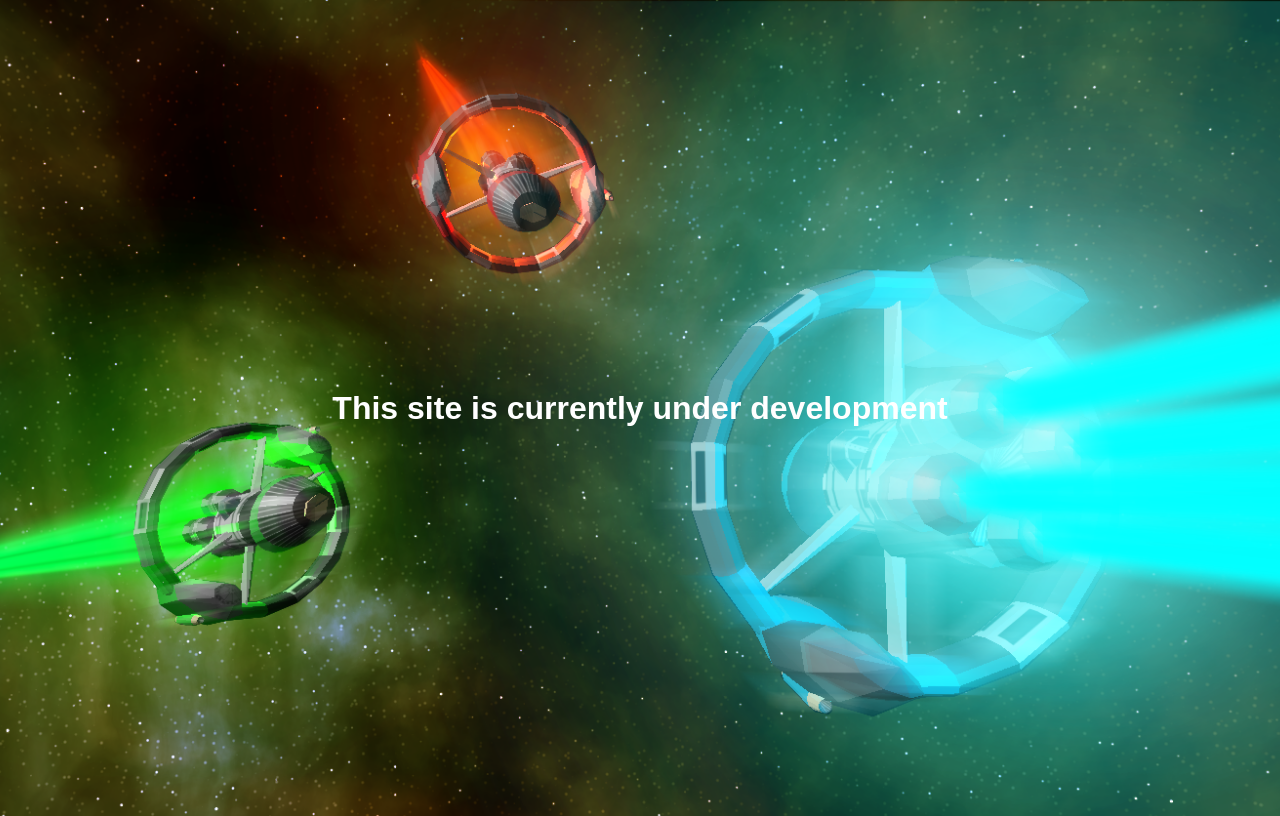
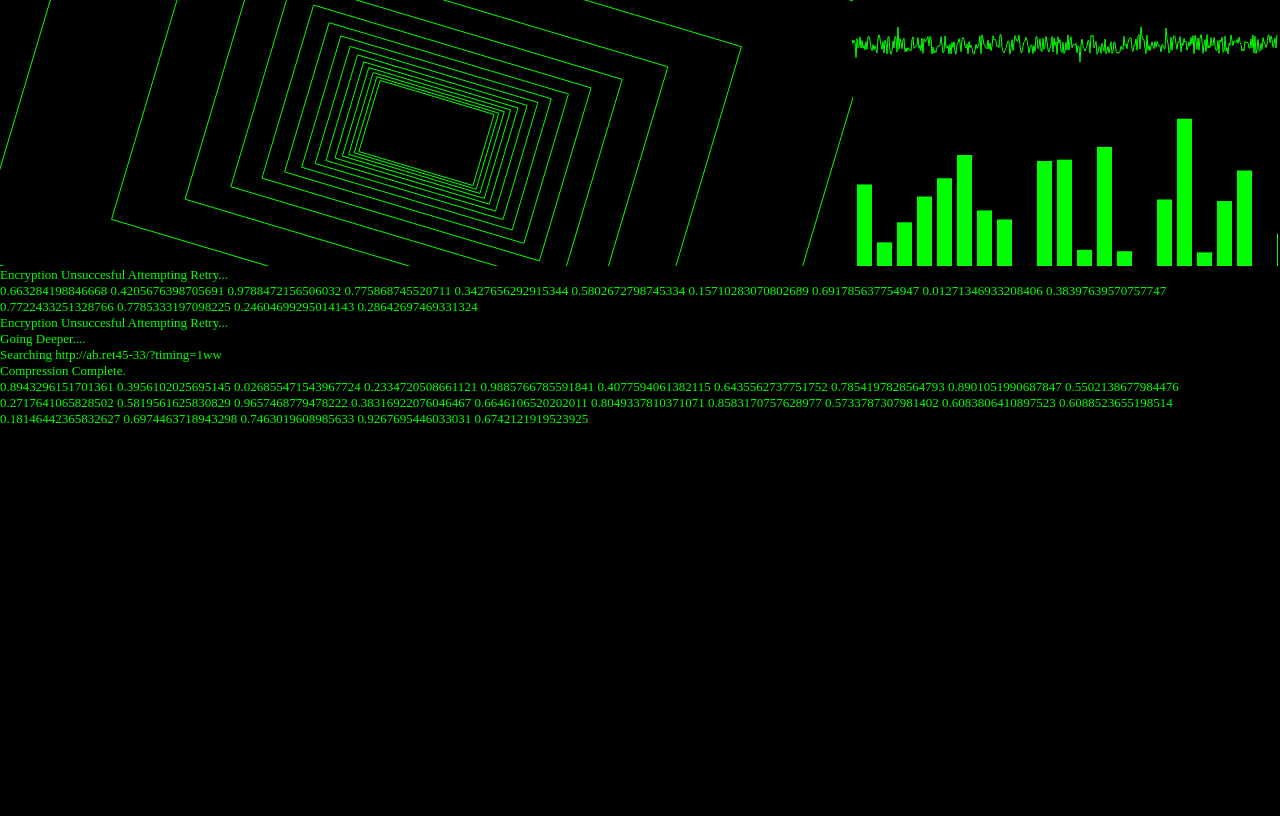
Before and after one commit to rithyn/rithyn.github.io, a plain HTML site: page index.html in a window 1280 px wide. Drawn offline with Linux system fonts and the light colour scheme; a web font is replaced by a local one.

Commit message:
Add Source Code v1

```diff
--- a/index.html
+++ b/index.html
@@ -1,32 +1,6 @@
-<!DOCTYPE html>
-<html lang="en">
 <head>
-    <meta charset="UTF-8">
-    <meta name="viewport" content="width=device-width, initial-scale=1.0">
-    <title>Home</title>
-    <style>
-        body {
-            display: flex;
-            flex-direction: column;
-            justify-content: center;
-            align-items: center;
-            min-height: 100vh;
-            font-family: Arial, sans-serif;
-            background: url(./assets/img/404.png) center/cover;
-        }
-
-        h1 {
-            font-size: 32px;
-            margin-bottom: 20px;
-            color: white;
-        }
-
-        p {
-            font-size: 16px;
-        }
-    </style>
-</head>
-<body>
-    <h1>This site is currently under development</h1>
-</body>
-</html>
+  <link rel="stylesheet" href="style.css">
+</head><canvas class='hacker-3d-shiz'></canvas>
+<canvas class='bars-and-stuff'></canvas>
+<div class="output-console"></div>
+<script src="./script.js"></script>
--- /dev/null
+++ b/script.js
@@ -0,0 +1,276 @@
+var canvas = document.querySelector(".hacker-3d-shiz"),
+    ctx = canvas.getContext("2d"),
+    canvasBars = document.querySelector(".bars-and-stuff"),
+    ctxBars = canvasBars.getContext("2d"),
+    outputConsole = document.querySelector(".output-console");
+
+canvas.width = (window.innerWidth/3)*2;
+canvas.height = window.innerHeight / 3;
+
+canvasBars.width = window.innerWidth/3;
+canvasBars.height = canvas.height;
+
+outputConsole.style.height = (window.innerHeight / 3) * 2 + 'px';
+outputConsole.style.top = window.innerHeight / 3 + 'px'
+
+
+/* Graphics stuff */
+function Square(z) {
+    this.width = canvas.width/2;
+
+    if(canvas.height < 200){
+      this.width = 200;
+    };
+
+    this.height = canvas.height;
+    z = z || 0;
+
+    this.points = [
+    new Point({
+        x: (canvas.width / 2) - this.width,
+        y: (canvas.height / 2) - this.height,
+        z: z
+    }),
+    new Point({
+        x: (canvas.width / 2) + this.width,
+        y: (canvas.height / 2) - this.height,
+        z: z
+    }),
+    new Point({
+        x: (canvas.width / 2) + this.width,
+        y: (canvas.height / 2) + this.height,
+        z: z
+    }),
+    new Point({
+        x: (canvas.width / 2) - this.width,
+        y: (canvas.height / 2) + this.height,
+        z: z
+    })];
+    this.dist = 0;
+}
+
+Square.prototype.update = function () {
+    for (var p = 0; p < this.points.length; p++) {
+        this.points[p].rotateZ(0.001);
+        this.points[p].z -= 3;
+        if (this.points[p].z < -300) {
+            this.points[p].z = 2700;
+        }
+        this.points[p].map2D();
+    }
+}
+
+Square.prototype.render = function () {
+    ctx.beginPath();
+    ctx.moveTo(this.points[0].xPos, this.points[0].yPos);
+    for (var p = 1; p < this.points.length; p++) {
+        if (this.points[p].z > -(focal - 50)) {
+            ctx.lineTo(this.points[p].xPos, this.points[p].yPos);
+        }
+    }
+
+    ctx.closePath();
+    ctx.stroke();
+
+    this.dist = this.points[this.points.length - 1].z;
+
+};
+
+function Point(pos) {
+    this.x = pos.x - canvas.width / 2 || 0;
+    this.y = pos.y - canvas.height / 2 || 0;
+    this.z = pos.z || 0;
+
+    this.cX = 0;
+    this.cY = 0;
+    this.cZ = 0;
+
+    this.xPos = 0;
+    this.yPos = 0;
+    this.map2D();
+}
+
+Point.prototype.rotateZ = function (angleZ) {
+    var cosZ = Math.cos(angleZ),
+        sinZ = Math.sin(angleZ),
+        x1 = this.x * cosZ - this.y * sinZ,
+        y1 = this.y * cosZ + this.x * sinZ;
+
+    this.x = x1;
+    this.y = y1;
+}
+
+Point.prototype.map2D = function () {
+    var scaleX = focal / (focal + this.z + this.cZ),
+        scaleY = focal / (focal + this.z + this.cZ);
+
+    this.xPos = vpx + (this.cX + this.x) * scaleX;
+    this.yPos = vpy + (this.cY + this.y) * scaleY;
+};
+
+// Init graphics stuff
+var squares = [],
+    focal = canvas.width / 2,
+    vpx = canvas.width / 2,
+    vpy = canvas.height / 2,
+    barVals = [],
+    sineVal = 0;
+
+/* fake console stuff */
+var commandStart = ['Performing DNS Lookups for',
+                'Searching ',
+                'Analyzing ',
+                'Estimating Approximate Location of ',
+                'Compressing ',
+                'Requesting Authorization From : ',
+                'wget -a -t ',
+                'tar -xzf ',
+                'Entering Location ',
+                'Compilation Started of ',
+                 'Downloading '],
+    commandParts = ['Data Structure',
+                    'http://wwjd.com?au&2',
+                    'Texture',
+                    'TPS Reports',
+                    ' .... Searching ... ',
+                    'http://zanb.se/?23&88&far=2',
+                    'http://ab.ret45-33/?timing=1ww'],
+    commandResponses = ['Authorizing ',
+                 'Authorized...',
+                 'Access Granted..',
+                 'Going Deeper....',
+                 'Compression Complete.',
+                 'Compilation of Data Structures Complete..',
+                 'Entering Security Console...',
+                 'Encryption Unsuccesful Attempting Retry...',
+                 'Waiting for response...',
+                 '....Searching...',
+                 'Calculating Space Requirements '
+                ],
+    isProcessing = false,
+    processTime = 0,
+    lastProcess = 0;
+
+
+function render() {
+    ctx.clearRect(0, 0, canvas.width, canvas.height);
+
+    squares.sort(function (a, b) {
+        return b.dist - a.dist;
+    });
+    for (var i = 0, len = squares.length; i < len; i++) {
+        squares[i].update();
+        squares[i].render();
+    }
+
+    ctxBars.clearRect(0, 0, canvasBars.width, canvasBars.height);
+
+    ctxBars.beginPath();
+    var y = canvasBars.height/6;
+    ctxBars.moveTo(0,y);
+
+    for(i = 0; i < canvasBars.width; i++){
+        var ran = (Math.random()*20)-10;
+        if(Math.random() > 0.98){
+             ran = (Math.random()*50)-25
+        }
+        ctxBars.lineTo(i, y + ran);
+    }
+
+    ctxBars.stroke();
+
+    for(i = 0; i < canvasBars.width; i+=20){
+        if(!barVals[i]){
+            barVals[i] = {
+                val : Math.random()*(canvasBars.height/2),
+                freq : 0.1,
+                sineVal : Math.random()*100
+            };
+        }
+
+        barVals[i].sineVal+=barVals[i].freq;
+        barVals[i].val+=Math.sin(barVals[i].sineVal*Math.PI/2)*5;
+        ctxBars.fillRect(i+5,canvasBars.height,15,-barVals[i].val);
+    }
+
+    requestAnimationFrame(render);
+}
+
+function consoleOutput(){
+    var textEl = document.createElement('p');
+
+    if(isProcessing){
+        textEl = document.createElement('span');
+        textEl.textContent += Math.random() + " ";
+        if(Date.now() > lastProcess + processTime){
+            isProcessing = false;
+        }
+    }else{
+        var commandType = ~~(Math.random()*4);
+        switch(commandType){
+            case 0:
+                textEl.textContent = commandStart[~~(Math.random()*commandStart.length)] + commandParts[~~(Math.random()*commandParts.length)];
+                break;
+            case 3:
+                isProcessing = true;
+                processTime = ~~(Math.random()*5000);
+                lastProcess = Date.now();
+            default:
+                 textEl.textContent = commandResponses[~~(Math.random()*commandResponses.length)];
+            break;
+        }
+    }
+
+    outputConsole.scrollTop = outputConsole.scrollHeight;
+    outputConsole.appendChild(textEl);
+
+    if (outputConsole.scrollHeight > window.innerHeight) {
+       var removeNodes = outputConsole.querySelectorAll('*');
+       for(var n = 0; n < ~~(removeNodes.length/3); n++){
+            outputConsole.removeChild(removeNodes[n]);
+        }
+    }
+
+    setTimeout(consoleOutput, ~~(Math.random()*200));
+}
+
+
+setTimeout(function(){
+      canvas.width = (window.innerWidth/3)*2;
+      canvas.height = window.innerHeight / 3;
+
+      canvasBars.width = window.innerWidth/3;
+      canvasBars.height = canvas.height;
+
+      outputConsole.style.height = (window.innerHeight / 3) * 2 + 'px';
+      outputConsole.style.top = window.innerHeight / 3 + 'px';
+
+      focal = canvas.width / 2;
+      vpx = canvas.width / 2;
+      vpy = canvas.height / 2;
+
+      for (var i = 0; i < 15; i++) {
+          squares.push(new Square(-300 + (i * 200)));
+      }
+
+      ctx.strokeStyle = ctxBars.strokeStyle = ctxBars.fillStyle = '#00FF00';
+
+      render();
+      consoleOutput();
+}, 200);
+
+window.addEventListener('resize', function(){
+      canvas.width = (window.innerWidth/3)*2;
+      canvas.height = window.innerHeight / 3;
+
+      canvasBars.width = window.innerWidth/3;
+      canvasBars.height = canvas.height;
+
+      outputConsole.style.height = (window.innerHeight / 3) * 2 + 'px';
+      outputConsole.style.top = window.innerHeight / 3 + 'px';
+
+      focal = canvas.width / 2;
+      vpx = canvas.width / 2;
+      vpy = canvas.height / 2;
+      ctx.strokeStyle = ctxBars.strokeStyle = ctxBars.fillStyle = '#00FF00';
+});
--- /dev/null
+++ b/style.css
@@ -0,0 +1,28 @@
+@font-face {
+  font-family: 'Source Code Pro';
+  font-style: normal;
+  font-weight: 400;
+  src: local('Source Code Pro'), local('SourceCodePro-Regular'), url(http://themes.googleusercontent.com/static/fonts/sourcecodepro/v4/mrl8jkM18OlOQN8JLgasDxM0YzuT7MdOe03otPbuUS0.woff) format('woff');
+}
+
+body {
+    font-family: Source Code Pro;
+    background:#000;
+    color: #00FF00;
+    margin:0;
+    font-size: 13px;
+}
+canvas {
+    position:absolute;
+    top:0;
+    left:0;
+}
+.bars-and-stuff{
+    left:66.6%;
+}
+
+.output-console {
+    position:fixed;
+    overflow:hidden;
+}
+p{margin:0}
```
